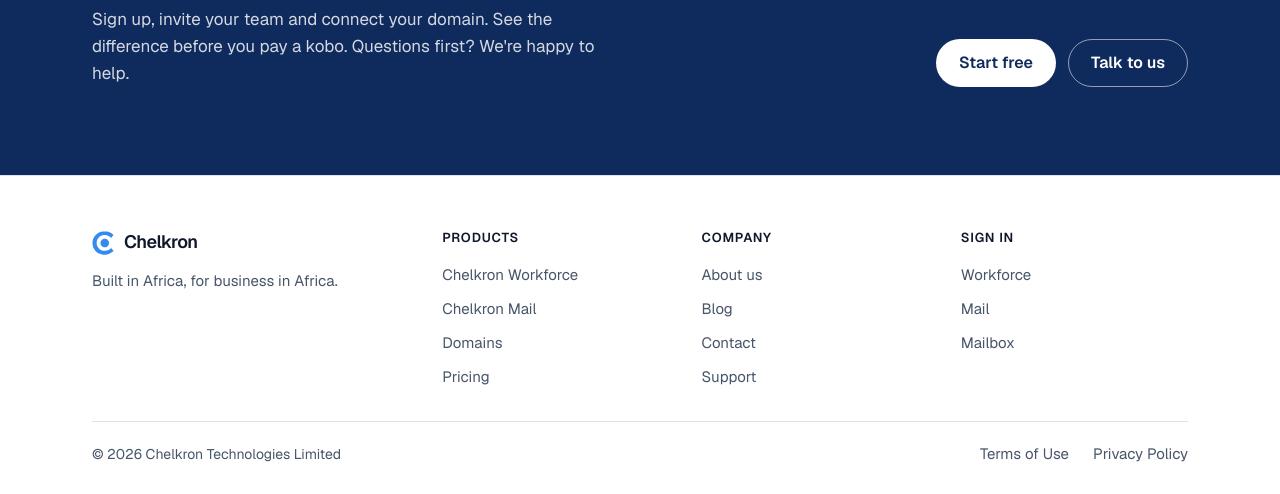
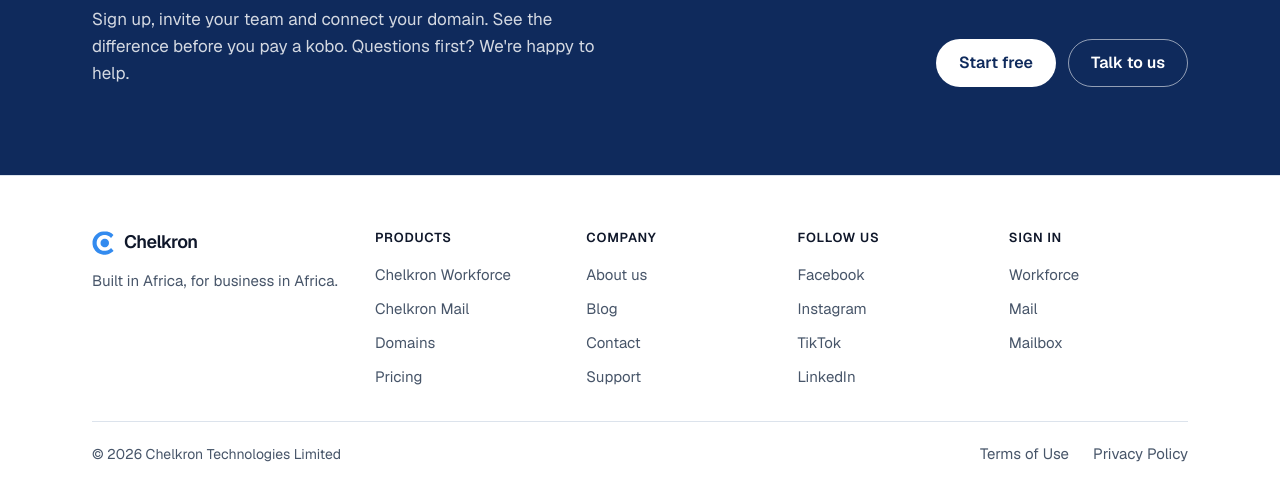
Before and after one commit to chelkron/chelkron-website, a PHP site: page /index.php in a window 1280 px wide. Shown: the part 4697-5191 px from the top of the page. Run offline with PHP 8.4, Linux system fonts and the light colour scheme.

Commit message:
Footer: Follow us links (Facebook, Instagram, TikTok, LinkedIn)
A "Follow us" column in the footer, opening each page in a new tab, so visitors
can follow Chelkron. X joins when the account is ready.

Co-Authored-By: Claude Opus 5.5 <noreply@anthropic.com>
Claude-Session: https://claude.ai/code/session_01TehZLgkaxvmJWTgKE9ooZa

```diff
--- a/assets/site.css
+++ b/assets/site.css
@@ -355,7 +355,7 @@ section[id]{scroll-margin-top:72px}
 .contact-side p{margin:0 0 14px;color:var(--slate);font-size:16px}
 
 /* Footer (v6) */
-.foot-grid{display:grid;grid-template-columns:minmax(0,1.4fr) repeat(3,minmax(0,1fr));gap:32px;padding:24px 0 32px}
+.foot-grid{display:grid;grid-template-columns:minmax(0,1.4fr) repeat(4,minmax(0,1fr));gap:32px;padding:24px 0 32px}
 .foot-brand p{margin:12px 0 0;color:var(--slate);font-size:15px}
 .foot-grid nav{display:flex;flex-direction:column;gap:10px}
 .foot-grid nav b{font-size:13px;font-weight:600;letter-spacing:.06em;text-transform:uppercase;color:var(--ink);margin-bottom:4px}
--- a/inc/layout.php
+++ b/inc/layout.php
@@ -136,6 +136,7 @@ function site_foot(bool $talk = true): void {
             </div>
             <nav aria-label="Products"><b>Products</b><a href="/workforce">Chelkron Workforce</a><a href="/mail">Chelkron Mail</a><a href="https://domains.chelkron.com/">Domains</a><a href="/pricing">Pricing</a></nav>
             <nav aria-label="Company"><b>Company</b><a href="/about">About us</a><a href="/blog">Blog</a><a href="/contact">Contact</a><a href="https://support.chelkron.com/">Support</a></nav>
+            <nav aria-label="Follow us"><b>Follow us</b><a href="https://www.facebook.com/899473249913964" target="_blank" rel="noopener">Facebook</a><a href="https://www.instagram.com/chelkron" target="_blank" rel="noopener">Instagram</a><a href="https://www.tiktok.com/@chelkron" target="_blank" rel="noopener">TikTok</a><a href="https://www.linkedin.com/company/105374465" target="_blank" rel="noopener">LinkedIn</a></nav>
             <nav aria-label="Sign in"><b>Sign in</b><a href="https://workforce.chelkron.com/signin">Workforce</a><a href="https://mail.chelkron.com/signin">Mail</a><a href="https://mailbox.chelkron.com/">Mailbox</a></nav>
         </div>
         <div class="foot-base">
```
